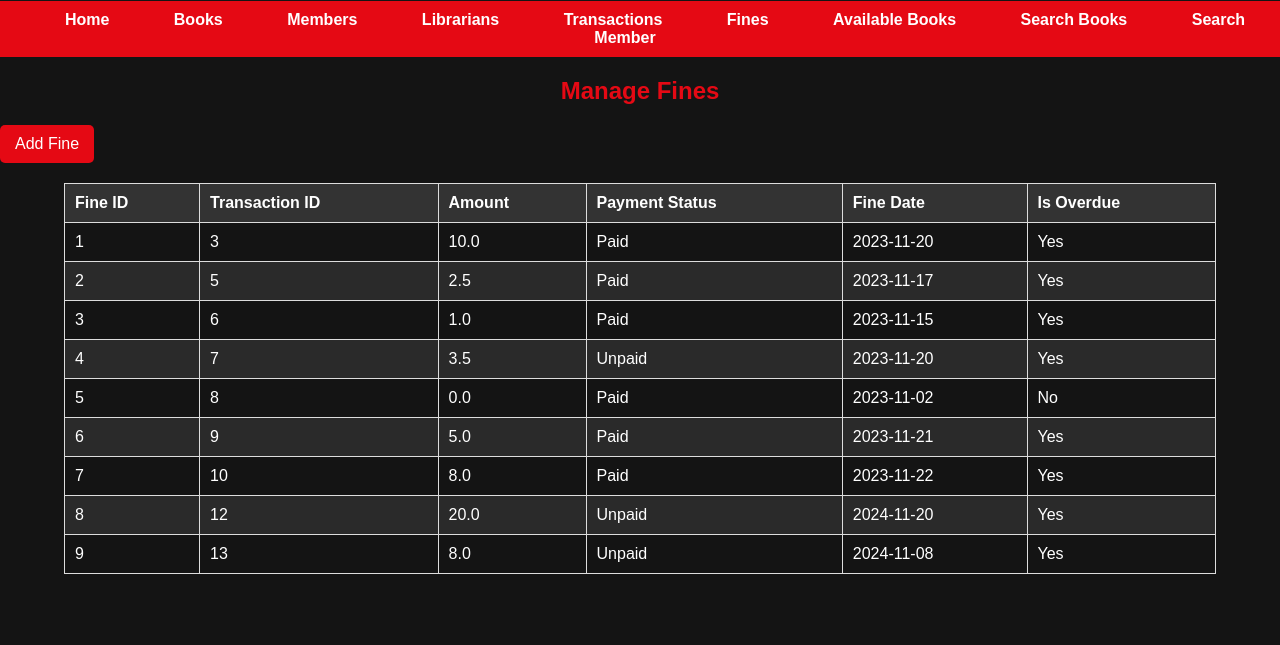
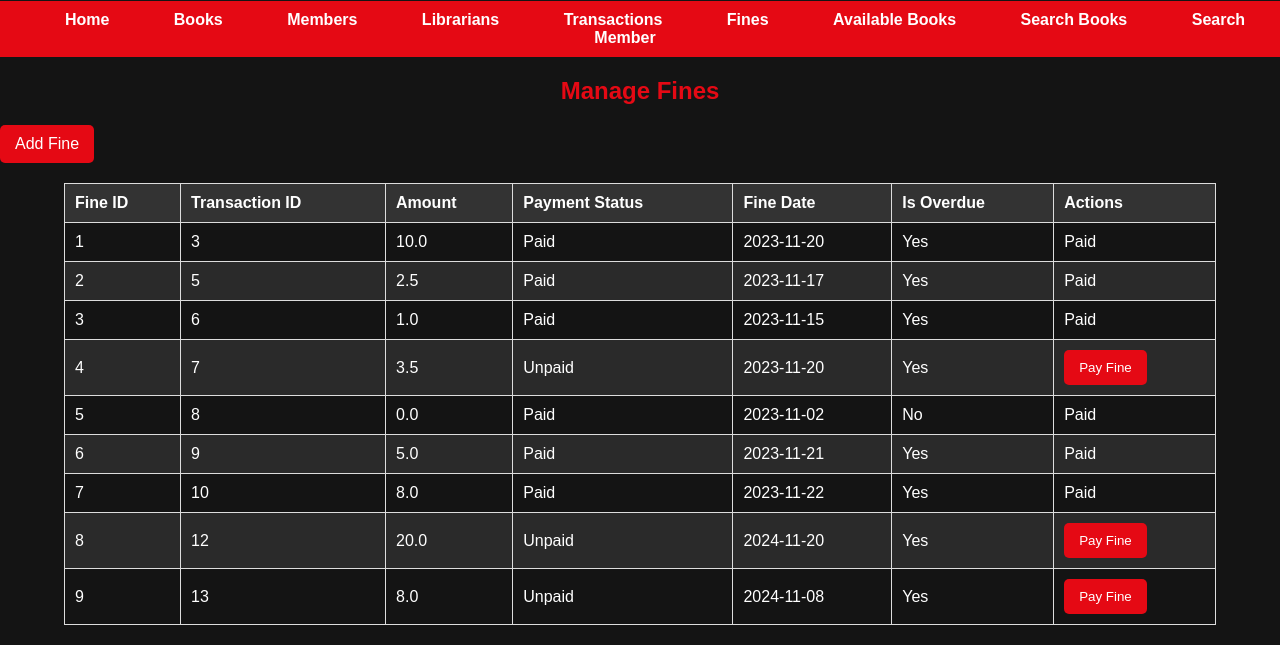
Before and after one commit to marielouisehanna/Library_management, a Flask app: page /fines in a window 1280 px wide. Shown: the part 381-1026 px from the top of the page. Before the commit the page ends 955 px from the top, so only its background shows below. Run offline with Flask 3, Linux system fonts and the light colour scheme; data comes from the database, SQL or seed files in the repository; both versions use the stored data as it was after the commit.

Commit message:
finishing up

```diff
--- a/library_app/app.py
+++ b/library_app/app.py
@@ -8,6 +8,13 @@ def get_db_connection():
     conn = sqlite3.connect('library.db')
     conn.row_factory = sqlite3.Row
     return conn
+@app.route('/pay_fine/<int:fine_id>', methods=['POST'])
+def pay_fine(fine_id):
+    conn = get_db_connection()
+    conn.execute('UPDATE Fines SET PaymentStatus = "Paid" WHERE FineID = ?', (fine_id,))
+    conn.commit()
+    conn.close()
+    return redirect(url_for('fines'))
 
 # Home route
 @app.route('/')
--- a/library_app/templates/fines.html
+++ b/library_app/templates/fines.html
@@ -14,6 +14,7 @@
             <th>Payment Status</th>
             <th>Fine Date</th>
             <th>Is Overdue</th>
+            <th>Actions</th>
         </tr>
     </thead>
     <tbody>
@@ -25,6 +26,15 @@
             <td>{{ fine['PaymentStatus'] }}</td>
             <td>{{ fine['FineDate'] }}</td>
             <td>{{ 'Yes' if fine['IsOverdue'] else 'No' }}</td>
+            <td>
+                {% if fine['PaymentStatus'] != 'Paid' %}
+                <form action="/pay_fine/{{ fine['FineID'] }}" method="post" style="display:inline;">
+                    <button type="submit" class="button">Pay Fine</button>
+                </form>
+                {% else %}
+                <span>Paid</span>
+                {% endif %}
+            </td>
         </tr>
         {% endfor %}
     </tbody>
--- a/library_app/templates/search_member.html
+++ b/library_app/templates/search_member.html
@@ -77,7 +77,6 @@
         {% endfor %}
     </tbody>
 </table>
-<p><strong>Total Fines:</strong> ${{ total_fines }}</p>
 {% else %}
 <p>No fines for this member.</p>
 {% endif %}
```
Also changed, not shown: library_app/library.db (added).
